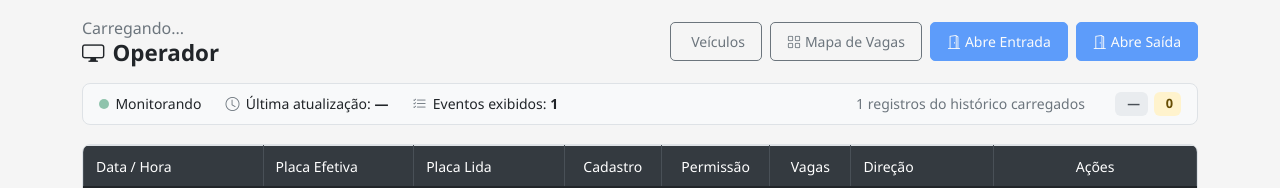
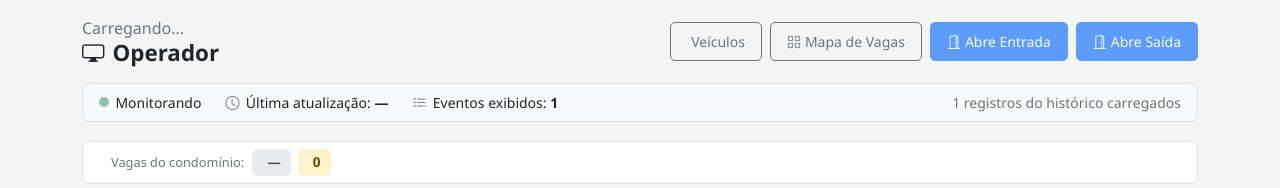
Before and after one commit to fernandofarooficial/parkvision, a Flask app: page /operador/1 in a window 1280 px wide. Shown: the part 78-266 px from the top of the page. Run offline with Flask 3, Linux system fonts and the light colour scheme; a user stored in the database is signed in; data that the repository does not hold is empty.

Commit message:
[0040] Placar de vagas na tela Operador

```diff
--- a/templates/operador.html
+++ b/templates/operador.html
@@ -135,30 +135,49 @@
     .vagas-zero   { color: #dc3545; font-weight: 600; }
     .vagas-nd     { color: #adb5bd; }
 
-    /* ── Resumo de vagas do condomínio ───────────── */
+    /* ── Painel de vagas do condomínio ───────────── */
+    .vagas-cond-painel {
+        display: flex;
+        align-items: center;
+        gap: .5rem;
+        padding: .45rem 1rem;
+        background: #fff;
+        border: 1px solid #dee2e6;
+        border-radius: .5rem;
+        margin-bottom: .75rem;
+        font-size: .875rem;
+        flex-wrap: wrap;
+    }
+
+    .vagas-cond-label {
+        color: #6c757d;
+        font-size: .8rem;
+        white-space: nowrap;
+    }
+
     .vagas-resumo {
         display: flex;
         align-items: center;
-        gap: .35rem;
-        font-size: .875rem;
-        white-space: nowrap;
+        gap: .4rem;
+        flex-wrap: wrap;
     }
 
     .vagas-resumo-badge {
         display: inline-flex;
         align-items: center;
-        gap: .25rem;
-        padding: .15rem .5rem;
+        gap: .3rem;
+        padding: .2rem .65rem;
         border-radius: .375rem;
-        font-weight: 600;
-        font-size: .8rem;
+        font-weight: 700;
+        font-size: .85rem;
+        white-space: nowrap;
     }
 
     .vagas-resumo-total    { background: #e9ecef; color: #495057; }
     .vagas-resumo-ocup     { background: #fff3cd; color: #664d03; }
     .vagas-resumo-disp-ok  { background: #d1e7dd; color: #0a3622; }
     .vagas-resumo-disp-zero{ background: #f8d7da; color: #58151c; }
-    .vagas-resumo-nd       { color: #adb5bd; font-style: italic; }
+    .vagas-resumo-nd       { color: #adb5bd; font-style: italic; font-size: .8rem; }
 
     /* ── Vazia ────────────────────────────────────── */
     .op-empty {
@@ -412,11 +431,14 @@
     <div class="op-status-item ms-auto">
         <span class="text-muted" id="txt-historico"></span>
     </div>
-    <div class="op-status-item" id="vagas-resumo-container" title="Vagas do condomínio">
-        <i class="bi bi-p-square text-secondary"></i>
-        <div class="vagas-resumo" id="vagas-resumo">
-            <span class="vagas-resumo-nd">Vagas —</span>
-        </div>
+</div>
+
+<!-- Painel de vagas do condomínio -->
+<div class="vagas-cond-painel" id="vagas-resumo-container">
+    <i class="bi bi-p-square-fill text-secondary me-1"></i>
+    <span class="vagas-cond-label">Vagas do condomínio:</span>
+    <div class="vagas-resumo" id="vagas-resumo">
+        <span class="vagas-resumo-nd">carregando...</span>
     </div>
 </div>
 
```
